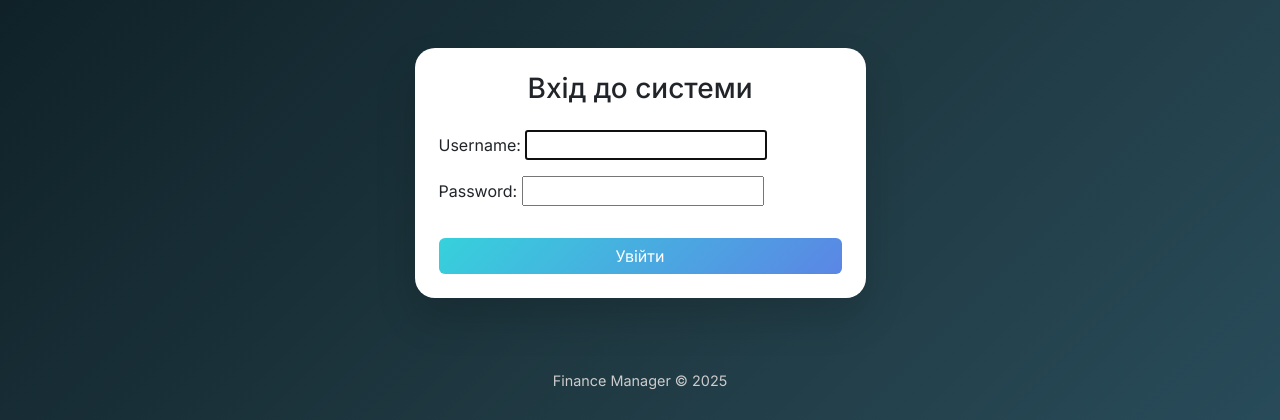
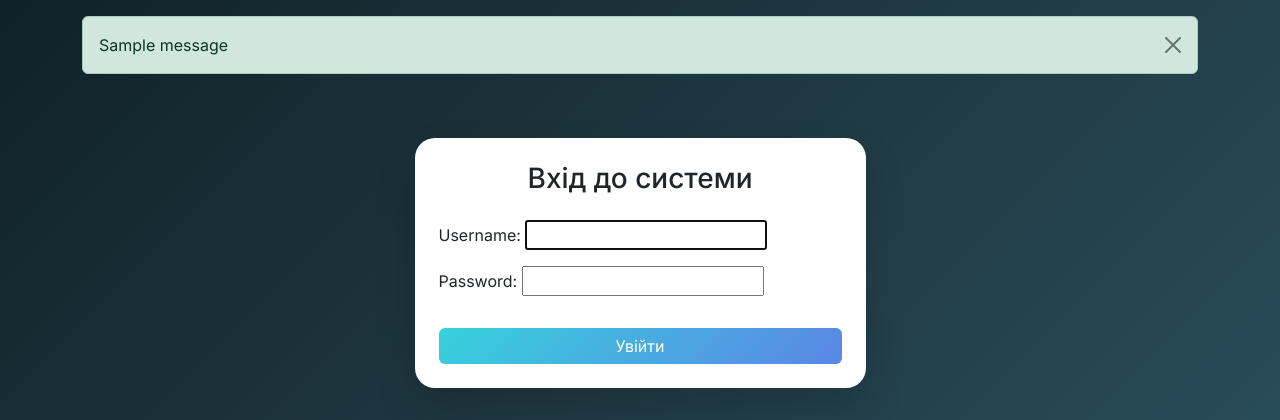
Before and after one commit to Eliza201012/Finance-system, a Django app: page /accounts/login/ in a window 1280 px wide. Shown: the part 56-476 px from the top of the page. Run offline with Django 5.2, Linux system fonts and the light colour scheme; tables that the repository leaves empty hold one stand-in row (values such as "Sample post"); one stand-in notice (Sample message) is shown.

Commit message:
оновлений navbar, всі виводи повідомлень перенесені в base.html як  (global messages)

```diff
--- a/templates/base.html
+++ b/templates/base.html
@@ -56,6 +56,7 @@
 
         {% if user.is_authenticated %}
         <div class="d-flex gap-3">
+            <a href="{% url 'accounts:add_money_to_balance' %}" class="nav-link d-inline">Баланс: {{ request.user.profile.balance }} {{ profile.currency }}</a>
             <a href="{% url 'category_list' %}" class="nav-link d-inline">Категорії</a>
             <a href="{% url 'expense_list' %}" class="nav-link d-inline">Витрати</a>
             <a href="{% url 'accounts:profile' %}" class="nav-link d-inline">Профіль</a>
@@ -70,6 +71,19 @@
     </div>
 </nav>
 
+<!-- GLOBAL MESSAGES -->
+<div class="container mt-3">
+    {% if messages %}
+        {% for message in messages %}
+            <div class="alert alert-{{ message.tags }} alert-dismissible fade show" role="alert">
+                {{ message }}
+                <button type="button" class="btn-close" data-bs-dismiss="alert"></button>
+            </div>
+        {% endfor %}
+    {% endif %}
+</div>
+
+
 <div class="container py-5">
     {% block content %}{% endblock %}
 </div>
```
